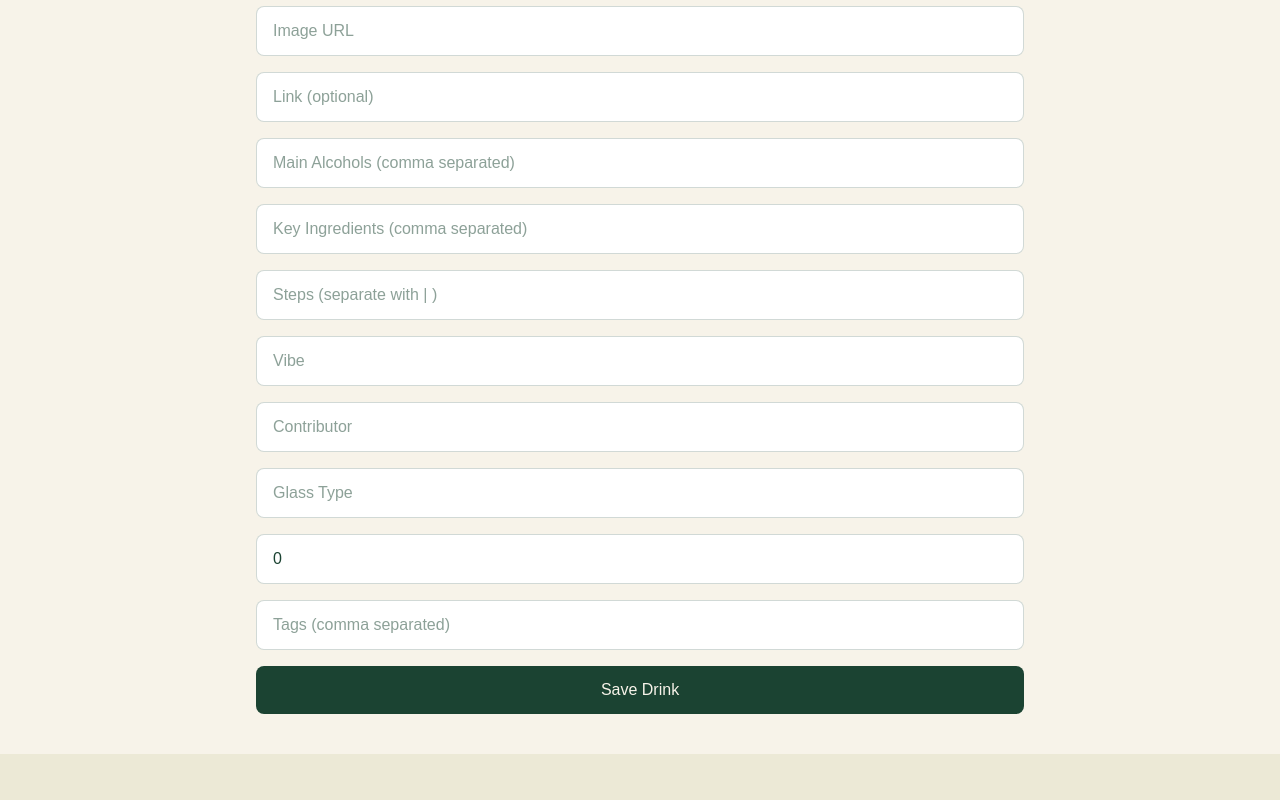
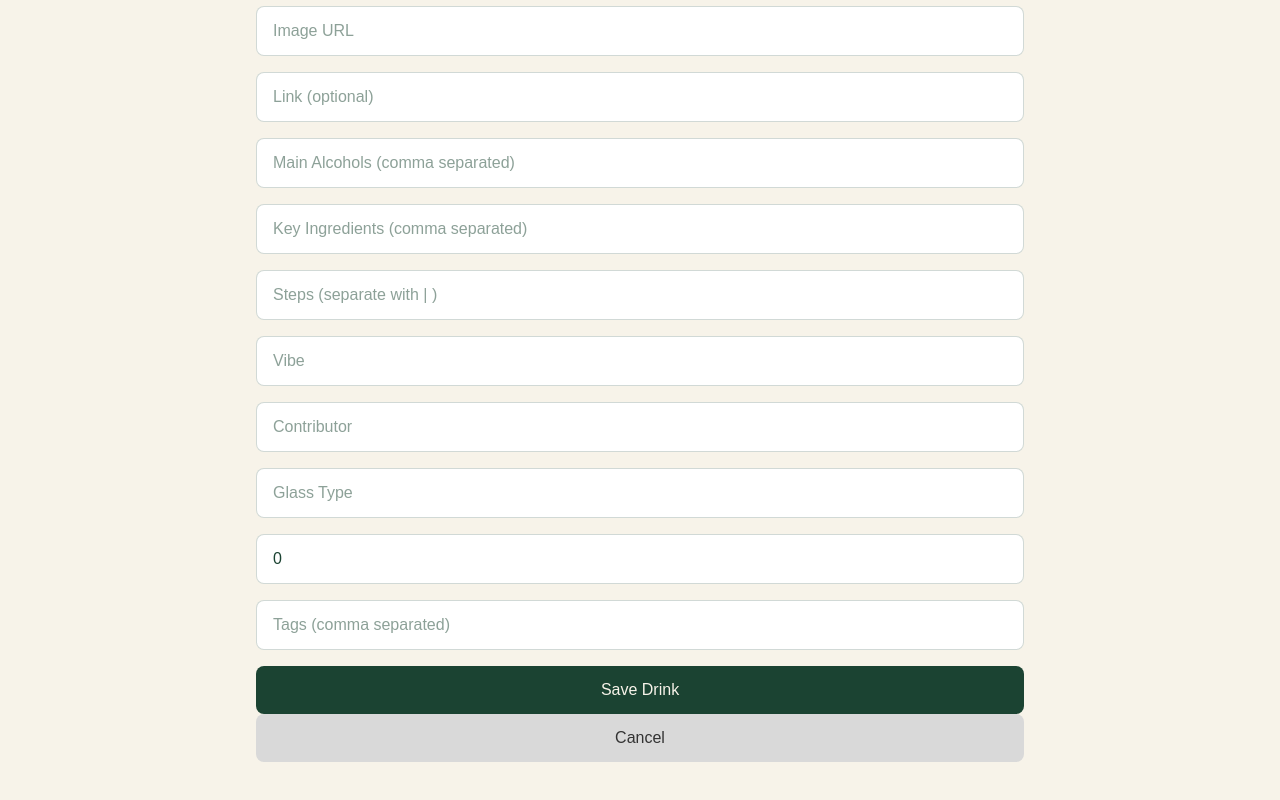
Before and after one commit to adboudos/foudos, a Next.js app: page /drinks/new in a window 1280 px wide. Shown: the part 374-1174 px from the top of the page. Before the commit the page ends 1128 px from the top, so only its background shows below. Built offline with nearby package versions, Linux system fonts and the light colour scheme.

Commit message:
added error messaging on submit

```diff
--- a/src/components/DrinkForm.tsx
+++ b/src/components/DrinkForm.tsx
@@ -55,6 +55,13 @@ export default function DrinkForm({ drink }: Props) {
     .replace(/['"]/g, "")
     .replace(/[^a-z0-9]+/g, "-")
     .replace(/^-+|-+$/g, "");
+
+  // ---------------------------
+  // CANCEL
+  // ---------------------------
+  const handleCancel = () => {
+    router.push("/drinks");
+  };
 
   // ---------------------------
   // SUBMIT
@@ -118,13 +125,8 @@ export default function DrinkForm({ drink }: Props) {
       }
     } catch (error: any) {
       console.error("Failed to save drink:", error);
+      setError("Something went wrong. A drink probably exists with the same name. Or the database is down. Can't tell. Bad error handling. Sorry!");
 
-      if (error?.code === "23505") {
-        setError("A drink with this name already exists. Please choose a different name.");
-      } else {
-        console.error("Unexpected error: ", error?.code, "\n\n", error);
-        setError("Something unexpected went wrong when saving this drink! Sorry!");
-      }
     }
   };
 
@@ -244,6 +246,15 @@ export default function DrinkForm({ drink }: Props) {
         >
             Save Drink
         </button>
+
+        {/* CANCEL */}
+        <button
+            onClick={handleCancel}
+            className="w-full rounded-lg bg-[#D9D9D9] py-3 text-[#333] hover:bg-[#BFBFBF] transition"
+        >
+            Cancel
+        </button>
+
         </div>
     </PageShell>
   );
```
